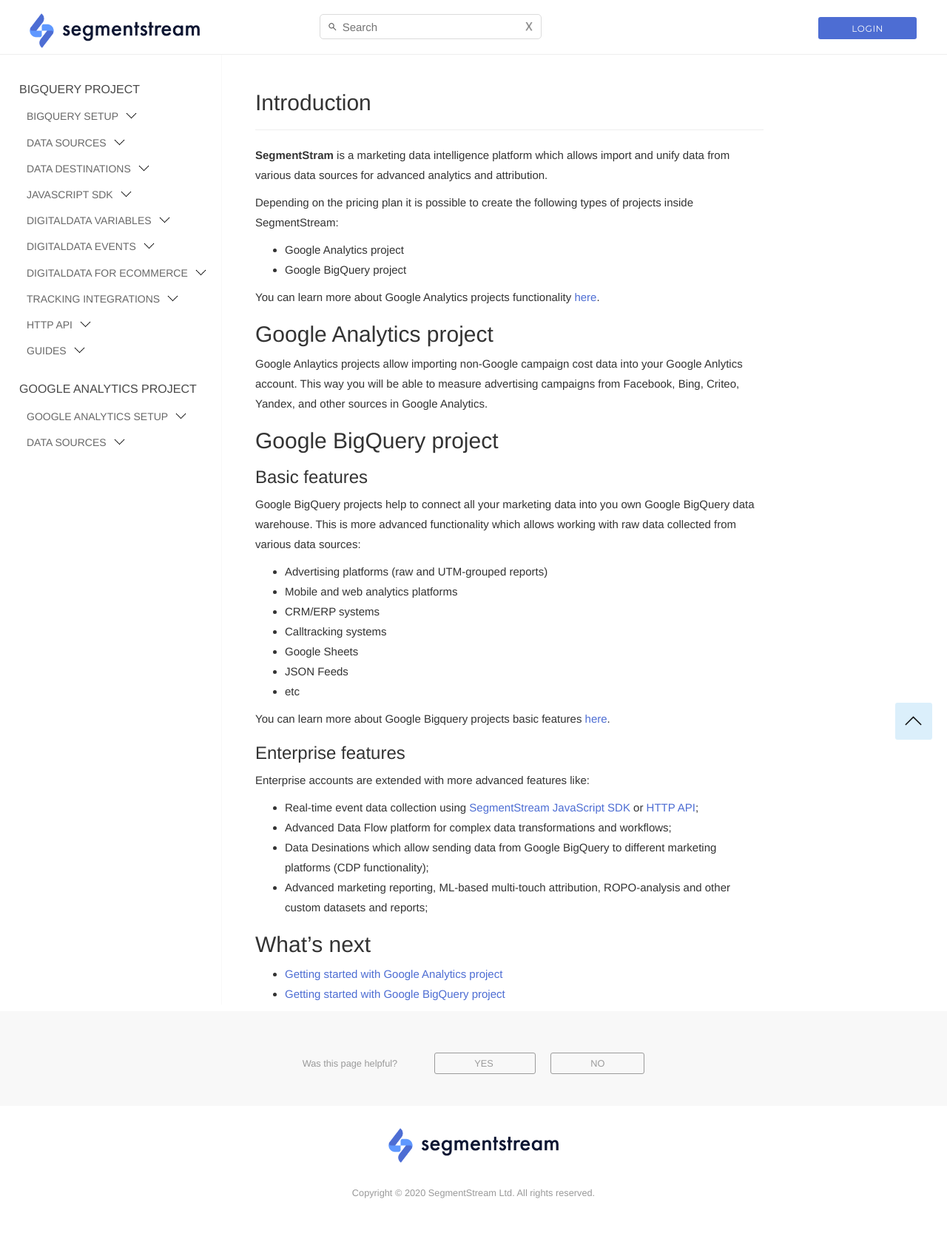
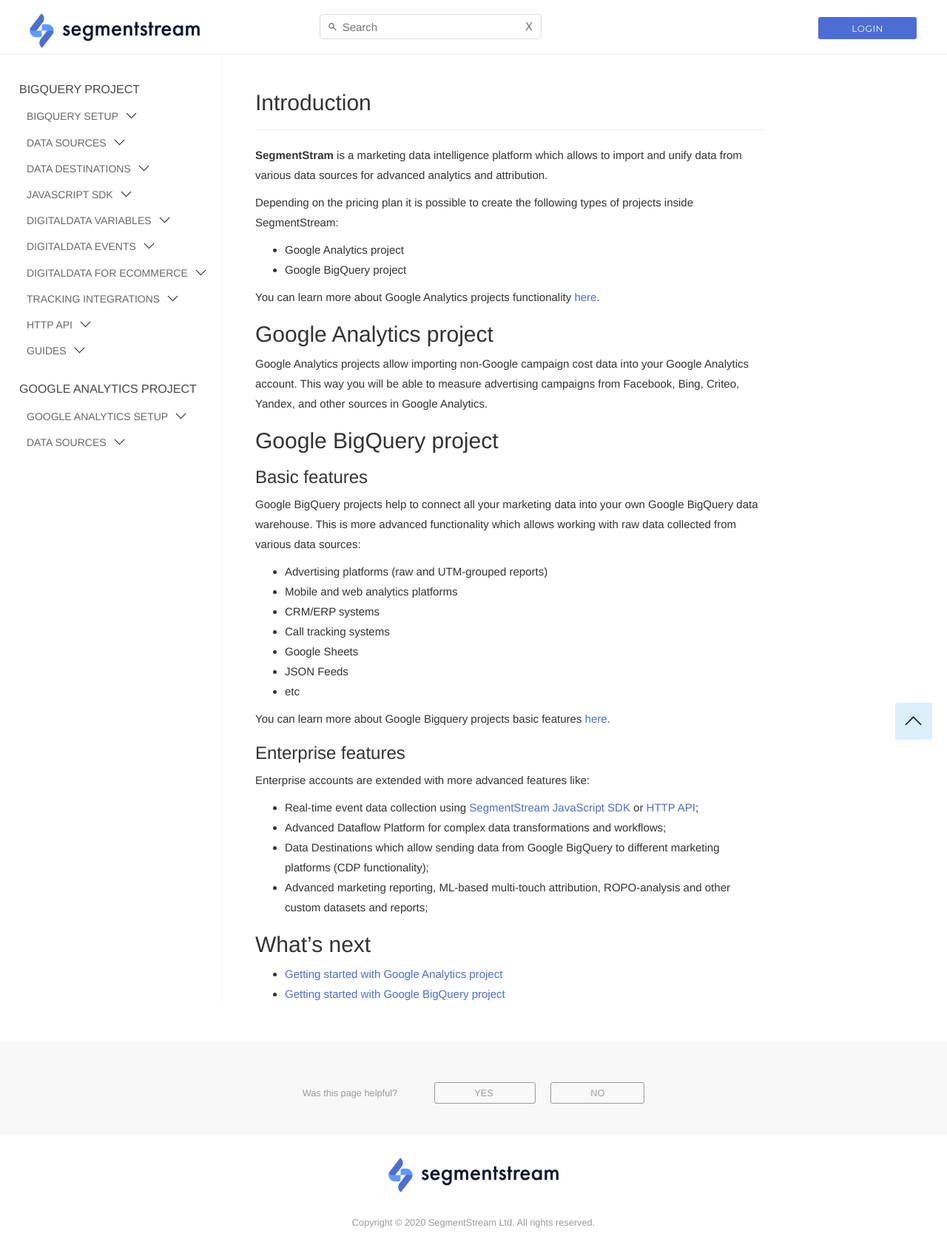
Before and after one commit to segmentstream-com/segmentstream-com.github.io, a Jekyll site: the page built from index.md, in a window 1280 px wide. Shown: the whole page at 74% size. Built offline with Jekyll 4.4.1, drawn with Linux system fonts in a browser that asks for light colours; nearby versions of some CDN libraries; before the commit the page ends 1635 px from its top, so only the background shows below that.

Commit message:
typos fix and css fix

```diff
--- a/_layouts/default.html
+++ b/_layouts/default.html
@@ -15,7 +15,7 @@
         <!-- <link rel="shortcut icon" type="image/x-icon" href="{{ site.baseurl }}/favicon/favicon.ico"> -->
         <link href="https://maxcdn.bootstrapcdn.com/bootstrap/3.3.5/css/bootstrap.min.css" rel="stylesheet">
         <link rel="stylesheet" href="{{ site.baseurl }}/css/syntax.css">
-        <link rel="stylesheet" href="{{ site.baseurl }}/css/main.css?v=1.17">
+        <link rel="stylesheet" href="{{ site.baseurl }}/css/main.css?v=1.18">
         <link href="https://fonts.googleapis.com/css?family=Montserrat" rel="stylesheet">
         <link href="https://fonts.googleapis.com/css?family=Open+Sans" rel="stylesheet">
         <script src="https://code.jquery.com/jquery-3.2.1.min.js" integrity="sha256-hwg4gsxgFZhOsEEamdOYGBf13FyQuiTwlAQgxVSNgt4=" crossorigin="anonymous"></script>
--- a/css/main.css
+++ b/css/main.css
@@ -77,6 +77,7 @@
     font-size: 0.85em;
     color: #999;
     text-align: center;
+    margin-top: 40px;
 }
 
 #content > .page-header:first-child {
--- a/index.md
+++ b/index.md
@@ -6,7 +6,7 @@
 ## Introduction
 ---
 
-**SegmentStram** is a marketing data intelligence platform which allows import and unify data from various data sources for advanced analytics and attribution.
+**SegmentStram** is a marketing data intelligence platform which allows to import and unify data from various data sources for advanced analytics and attribution.
 
 Depending on the pricing plan it is possible to create the following types of projects inside SegmentStream:
 
@@ -17,18 +17,18 @@
 
 ## Google Analytics project
 
-Google Anlaytics projects allow importing non-Google campaign cost data into your Google Anlytics account. This way you will be able to measure advertising campaigns from Facebook, Bing, Criteo, Yandex, and other sources in Google Analytics.
+Google Analytics projects allow importing non-Google campaign cost data into your Google Analytics account. This way you will be able to measure advertising campaigns from Facebook, Bing, Criteo, Yandex, and other sources in Google Analytics.
 
 ## Google BigQuery project
 
 ### Basic features
 
-Google BigQuery projects help to connect all your marketing data into you own Google BigQuery data warehouse. This is more advanced functionality which allows working with raw data collected from various data sources:
+Google BigQuery projects help to connect all your marketing data into your own Google BigQuery data warehouse. This is more advanced functionality which allows working with raw data collected from various data sources:
 
 * Advertising platforms (raw and UTM-grouped reports)
 * Mobile and web analytics platforms
 * CRM/ERP systems
-* Calltracking systems
+* Call tracking systems
 * Google Sheets
 * JSON Feeds
 * etc
@@ -40,8 +40,8 @@
 Enterprise accounts are extended with more advanced features like:
 
 * Real-time event data collection using [SegmentStream JavaScript SDK](javascript-sdk/quickstart) or [HTTP API](http-api/overview);
-* Advanced Data Flow platform for complex data transformations and workflows;
-* Data Desinations which allow sending data from Google BigQuery to different marketing platforms (CDP functionality);
+* Advanced Dataflow Platform for complex data transformations and workflows;
+* Data Destinations which allow sending data from Google BigQuery to different marketing platforms (CDP functionality);
 * Advanced marketing reporting, ML-based multi-touch attribution, ROPO-analysis and other custom datasets and reports;
 
 ## What's next
```
